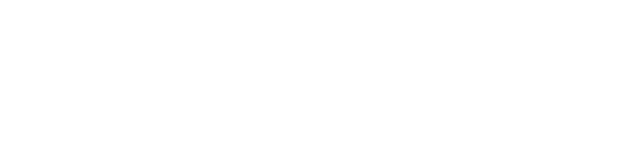
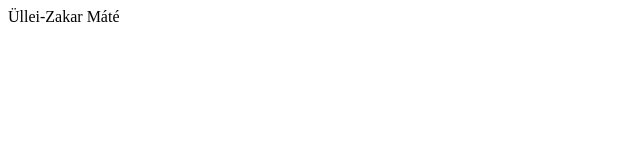
Before and after one commit to JLoloCkik/DolgozatGIT_J.LA_--Z.MB_, a plain HTML site: page index.html in a window 1280 px wide. Shown: the whole page, without its empty margins (0-640 px from the left). Drawn offline with Linux system fonts and the light colour scheme.

Commit message:
fejlesztesB

```diff
--- a/index.html
+++ b/index.html
@@ -6,6 +6,6 @@
     <title>Document</title>
 </head>
 <body>
-
+    Üllei-Zakar Máté
 </body>
 </html>
```
